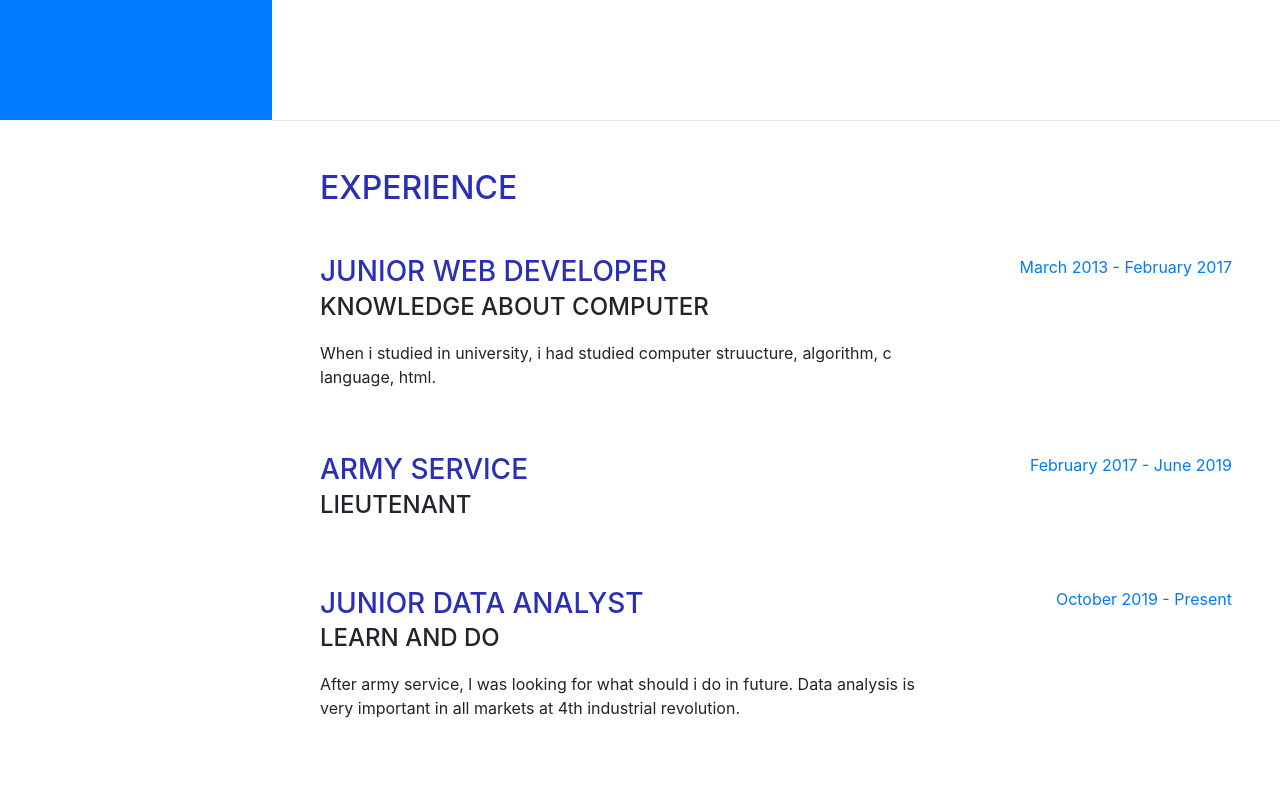
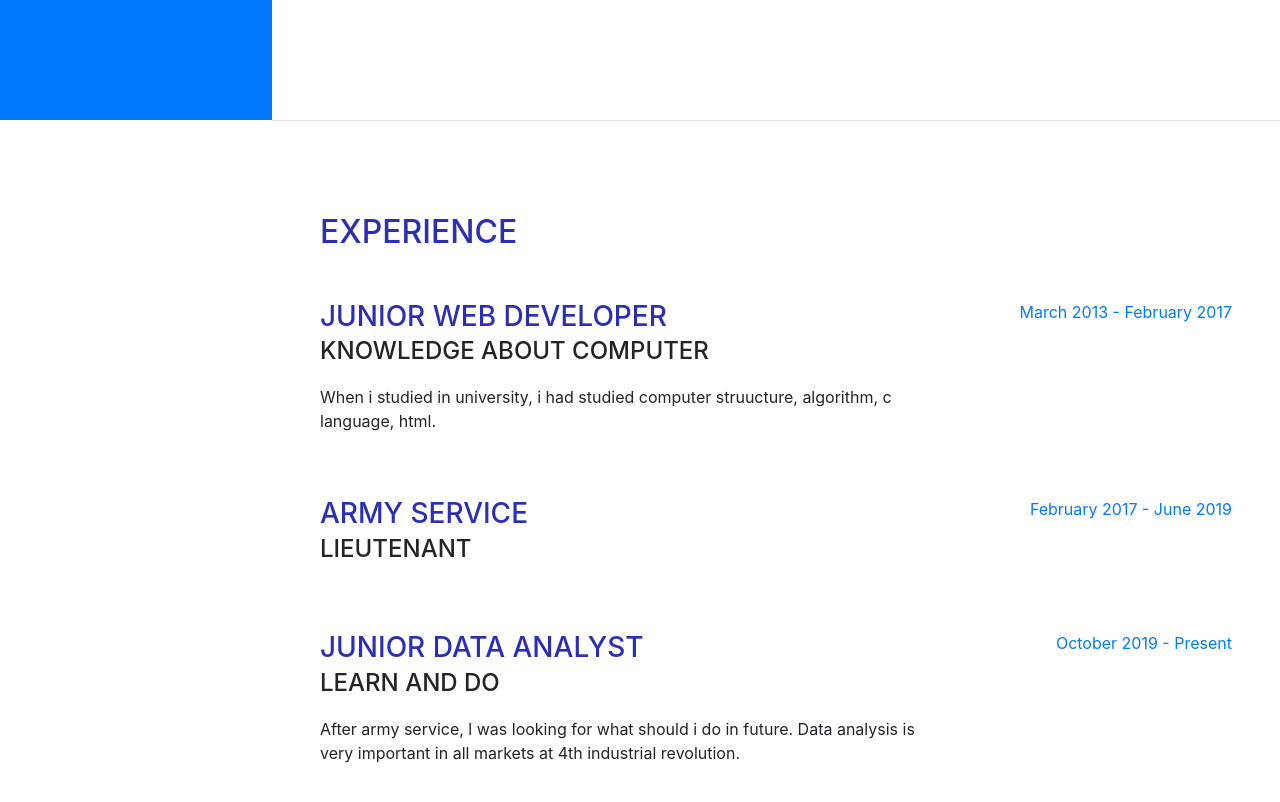
Before and after one commit to starkwon/portpolio, a website with bundled scripts: page index.html in a window 1280 px wide. Shown: the part 680-1482 px from the top of the page. Built offline with nearby package versions, Linux system fonts and the light colour scheme; a web font is replaced by a local one.

Commit message:
Update index.html

```diff
--- a/index.html
+++ b/index.html
@@ -80,7 +80,7 @@
 
     <hr class="m-0">
 
-    <section class="resume-section p-3 p-lg-5 d-flex justify-content-center" id="experience">
+    <section class="resume-section p-3 p-lg-5 d-flex align-items-center" id="experience">
       <div class="w-100">
         <h2 class="mb-5">Experience</h2>
 
```
